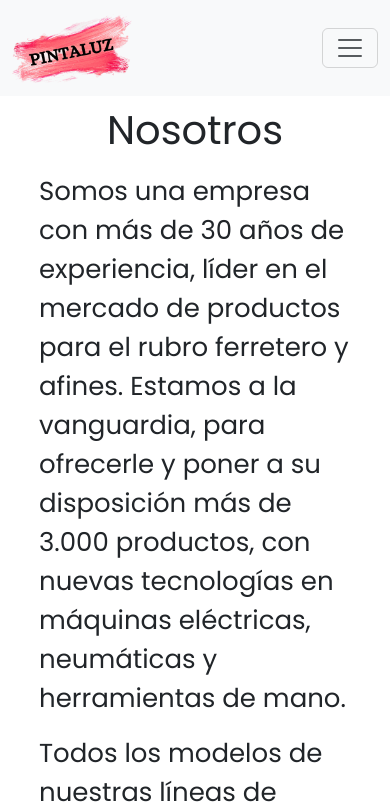
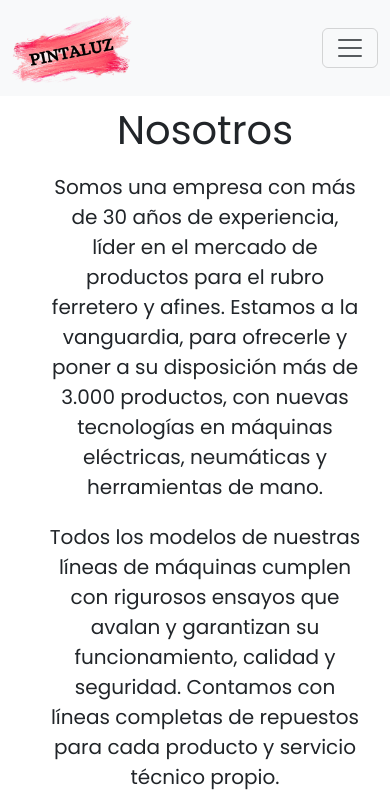
Before and after one commit to GastonCamu/Pintaluz, a plain HTML site: page pages/acerca-de-nosotros.html in a window 390 px wide. Shown: the top 809 px of the page. Drawn offline with Linux system fonts and the light colour scheme.

Commit message:
fix responsive pag nosotros, ofertas, novedades

```diff
--- a/styles/scss/styles.scss
+++ b/styles/scss/styles.scss
@@ -392,7 +392,7 @@ body{
 
 body{
 
-    section{
+    section.ofertas{
 
         display: flex;
         flex-flow: column;
@@ -415,8 +415,8 @@ body{
 
             iframe.video__oferta{
 
-                width: 30rem;
-                height: 18rem;
+                width: 25rem;
+                height: 15rem;
 
             }
         }
@@ -555,7 +555,9 @@ body{
 
                 p{
 
-                    font-size: 26px;
+                    margin-bottom: 20px;
+                    font-size: 20px;
+                    text-align: center;
 
                 }
             }
```
Also changed, not shown: pages/ofertas.html (+1 -1 lines), styles/css/styles.css, 1 other file.
